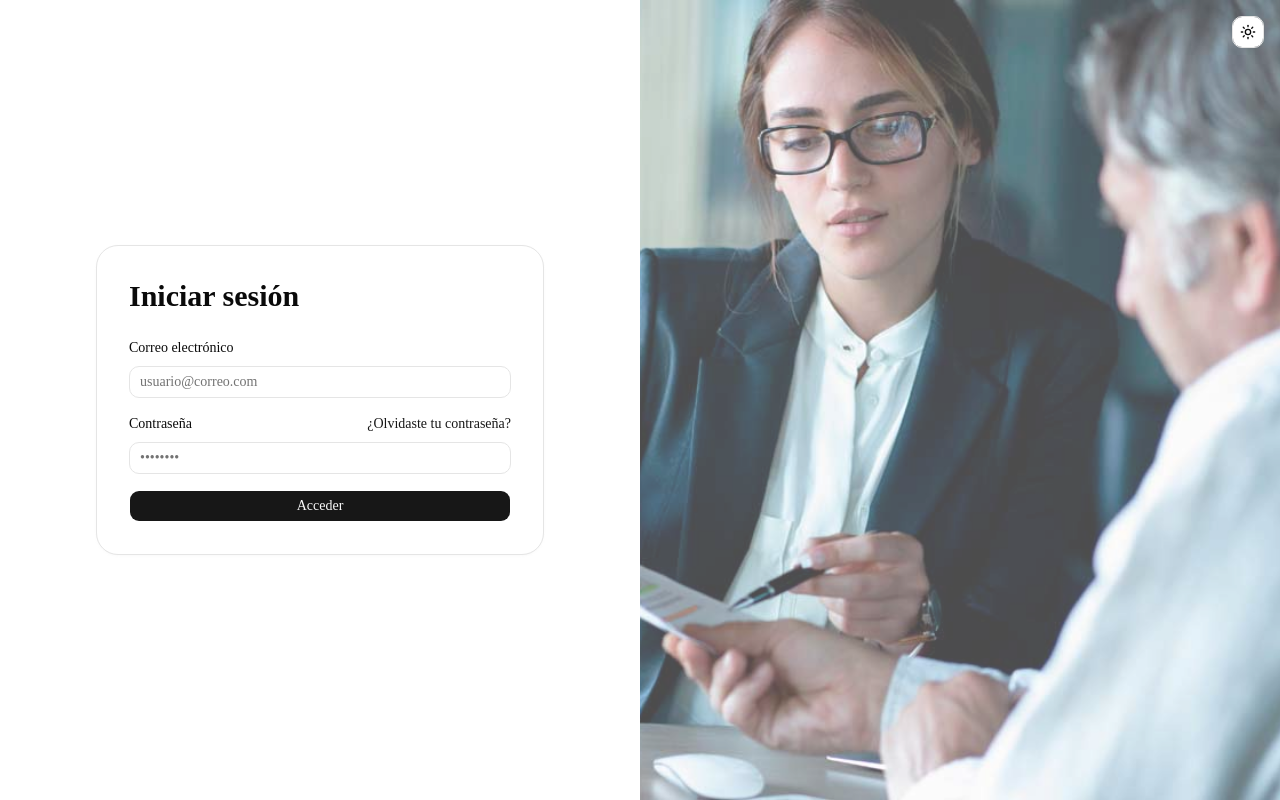
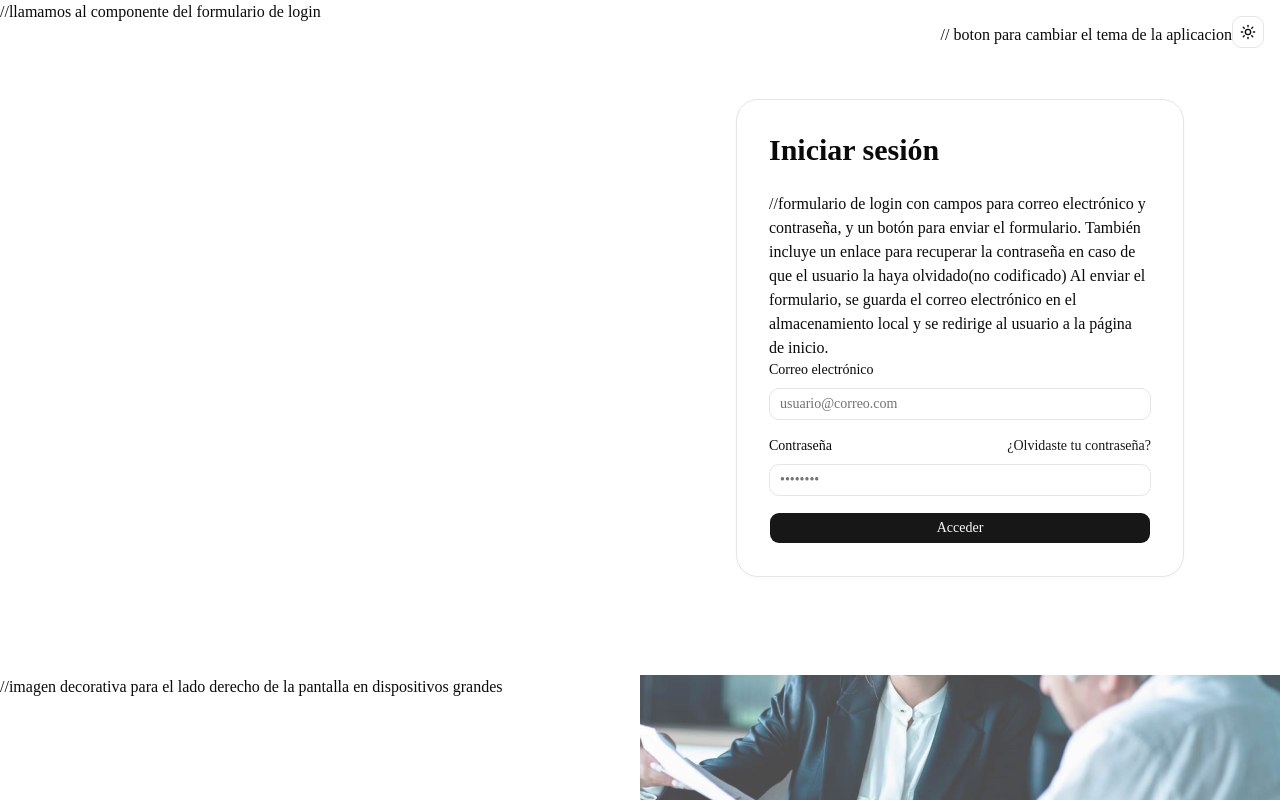
Before and after one commit to AnorakTeam/Sistema-casos-juridicos, a Next.js app in the folder frontend/: page / in a window 1280 px wide. Built offline with nearby package versions, Linux system fonts and the light colour scheme.

Commit message:
documentacion agregada

```diff
--- a/frontend/src/app/home/page.js
+++ b/frontend/src/app/home/page.js
@@ -43,7 +43,7 @@ export default function Home() {
           mainItems={mainItems}
           footerItems={footerItems}
         />
-
+        //boton de tema
         <SidebarInset>
           <header className="flex h-16 items-center gap-2 border-b px-4">
             <DropdownMenu>
@@ -67,6 +67,7 @@ export default function Home() {
               </DropdownMenuContent>
             </DropdownMenu>
             <SidebarTrigger />
+          //
           </header>
 
           <div className="flex flex-col gap-4 p-4 lg:p-8">
--- a/frontend/src/app/page.js
+++ b/frontend/src/app/page.js
@@ -17,6 +17,7 @@ export default function LoginPage() {
   return (
     <main className="relative grid min-h-screen lg:grid-cols-2">
       <div className="absolute top-4 right-4 z-50">
+        // boton para cambiar el tema de la aplicacion
         <DropdownMenu>
           <DropdownMenuTrigger asChild>
             <Button variant="outline" size="icon">
@@ -38,9 +39,13 @@ export default function LoginPage() {
           </DropdownMenuContent>
         </DropdownMenu>
       </div>
+
+      //llamamos al componente del formulario de login
       <div className="flex items-center justify-center px-4 py-12">
         <LoginForm />
       </div>
+
+      //imagen decorativa para el lado derecho de la pantalla en dispositivos grandes
       <div className="relative hidden lg:block">
         <img
           src="/Consultorio-Juridico.jpg"
--- a/frontend/src/components/auth/LoginForm.jsx
+++ b/frontend/src/components/auth/LoginForm.jsx
@@ -10,6 +10,7 @@ export function LoginForm() {
   const [password, setPassword] = useState("")
   const router = useRouter()
 
+  //funcion para cambiar de pagina con los datos en este casoel email del usuario
   function handleSubmit(event) {
   event.preventDefault()
   localStorage.setItem("userEmail", email)
@@ -21,6 +22,11 @@ export function LoginForm() {
       <div className="mb-6 space-y-2">
         <h1 className="text-3xl font-semibold">Iniciar sesión</h1>
       </div>
+
+      //formulario de login con campos para correo electrónico y contraseña, y un botón para enviar el formulario.
+      También incluye un enlace para recuperar la contraseña en caso de que el usuario la haya olvidado(no codificado)
+      Al enviar el formulario, se guarda el correo electrónico en el almacenamiento local y se redirige al usuario
+      a la página de inicio.
 
       <form onSubmit={handleSubmit} className="space-y-4">
         <label className="grid gap-2 text-sm font-medium">
```
